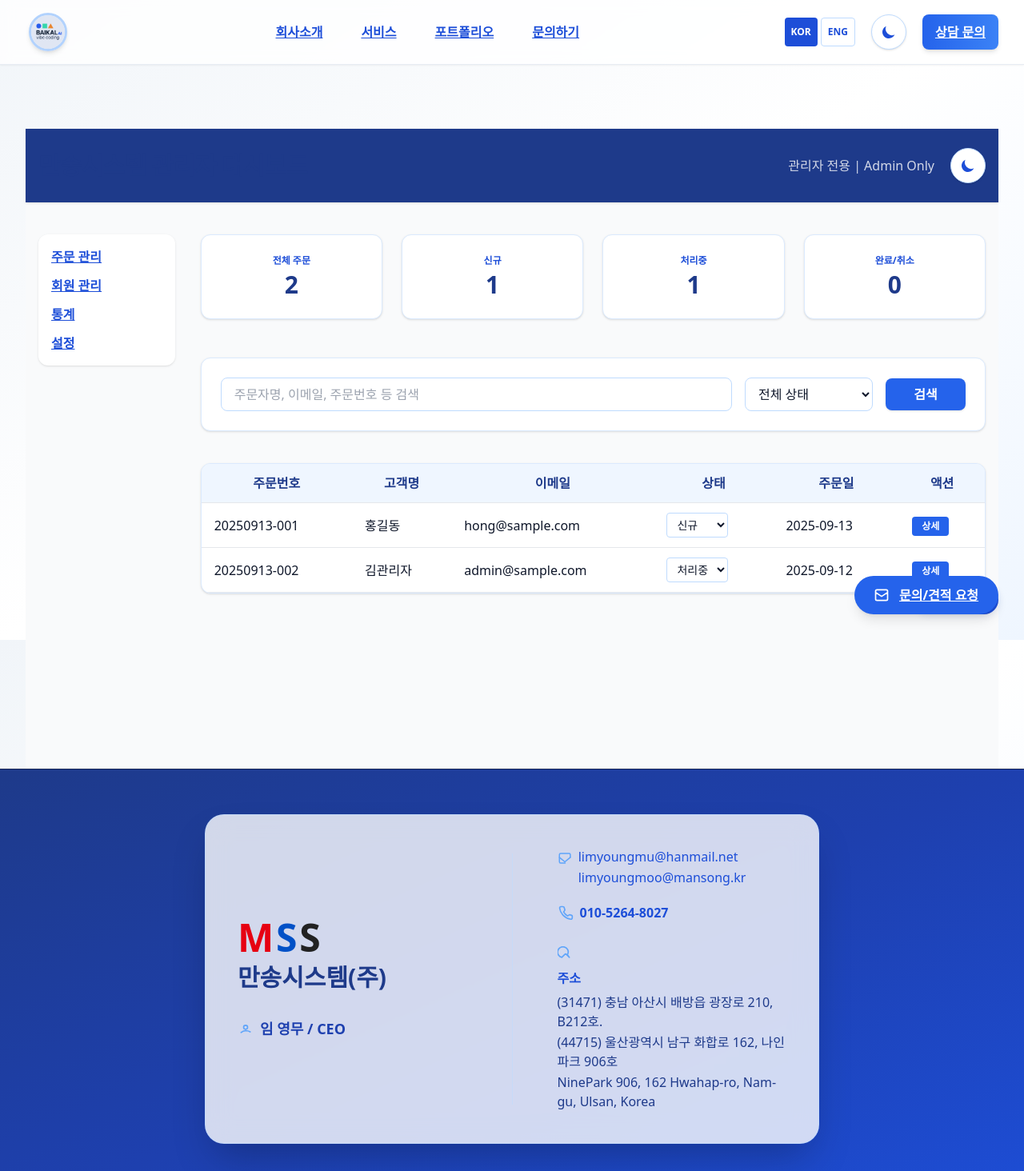
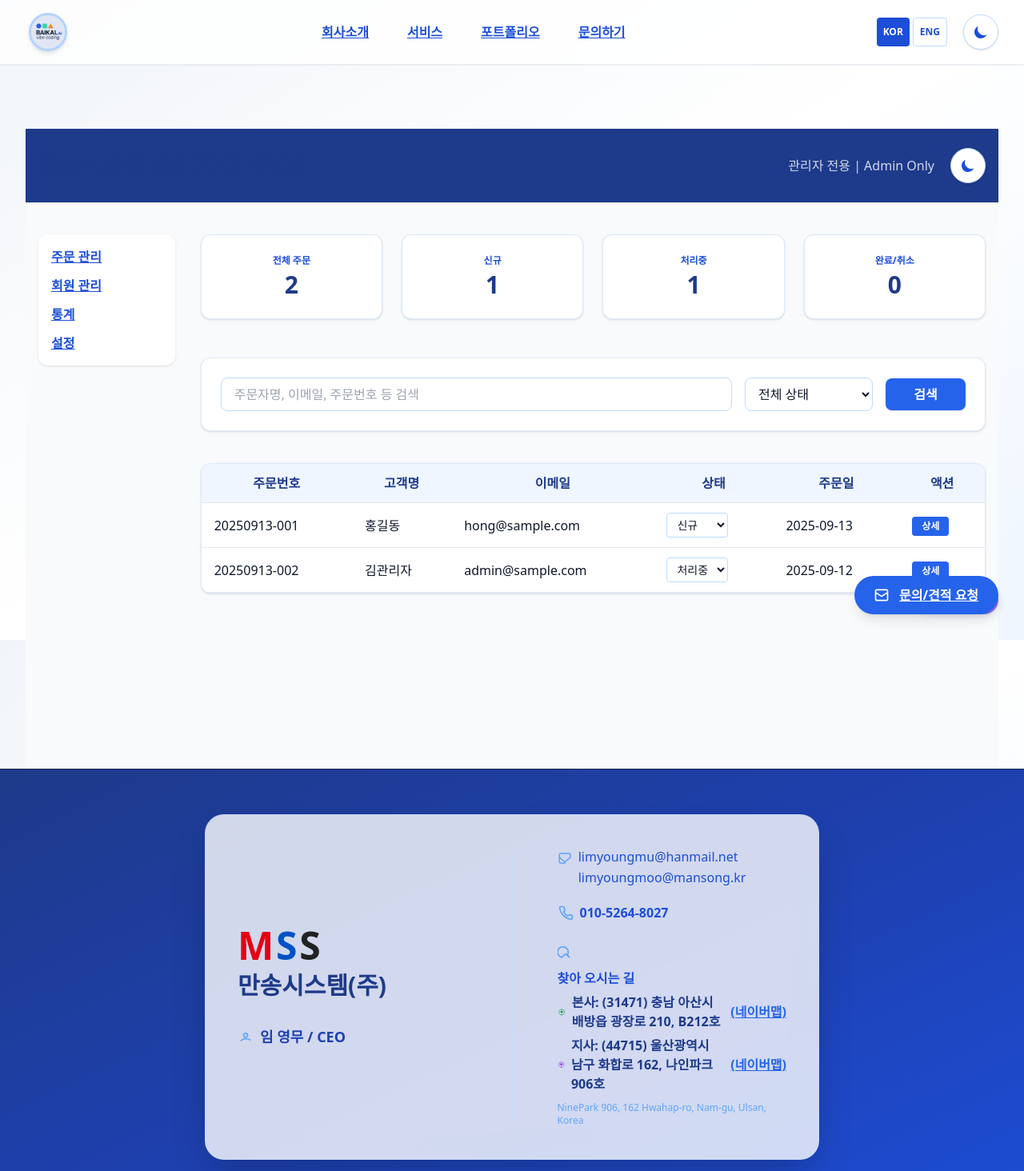
Before and after one commit to mxten777/mvp_project_02, a Next.js app: page /admin in a window 1280 px wide. Shown: the top 1464 px of the page at 80% size. Built offline with nearby package versions, Linux system fonts and the light colour scheme.

Commit message:
상세보기 버튼 그린-보라 그라데이션 및 UI 통일

```diff
--- a/src/app/page.tsx
+++ b/src/app/page.tsx
@@ -1,8 +1,9 @@
 "use client";
-import React from "react";
+import React, { useState } from "react";
 import SectionFadeIn from "@/components/ui/SectionFadeIn";
 import ParallaxHero from "@/components/ui/ParallaxHero";
 import Image from "next/image";
+import PortfolioModal from "@/components/ui/PortfolioModal";
 
 export default function Page() {
   // 언어 상태 설정
@@ -112,11 +113,24 @@ export default function Page() {
     },
   ];
 
+  // 포트폴리오 상세 모달 상태
+  const [modalOpen, setModalOpen] = useState(false);
+  const [modalData, setModalData] = useState<null | typeof portfolioList[0]>(null);
+
+  const handleOpenModal = (item: typeof portfolioList[0]) => {
+    setModalData(item);
+    setModalOpen(true);
+  };
+  const handleCloseModal = () => {
+    setModalOpen(false);
+    setModalData(null);
+  };
+
   return (
     <main className="min-h-screen bg-gray-50 flex flex-col relative">
       {/* Parallax Hero (PC) */}
       <ParallaxHero
-    title={<>산업의 내일을 설계하다<br />만송시스템</>}
+        title={<>산업의 내일을 설계하다<br />만송시스템</>}
         subtitle="스마트팩토리, IoT, B2B 소프트웨어의 혁신 파트너"
         height="520px"
       >
@@ -269,10 +283,15 @@ export default function Page() {
                 <div className="text-blue-700 font-bold text-lg mb-1">{item.label}</div>
                 <div className="text-gray-900 font-semibold text-xl mb-2 text-center">{item.name}</div>
                 <div className="text-gray-600 text-base mb-3 text-center whitespace-pre-line">{item.desc}</div>
-                <details className="w-full mt-2">
-                  <summary className="cursor-pointer text-blue-500 underline text-sm text-center">상세보기</summary>
-                  <div className="text-gray-500 text-sm mt-2 whitespace-pre-line">{item.detail}</div>
-                </details>
+                <button
+                  className="w-full mt-2 flex items-center justify-center px-4 py-2 bg-gradient-to-r from-green-400 via-teal-400 to-purple-500 text-white font-bold rounded-lg shadow hover:from-green-500 hover:to-purple-600 active:from-green-600 active:to-purple-700 transition text-sm min-h-[36px]"
+                  onClick={() => handleOpenModal(item)}
+                  type="button"
+                >
+                  상세보기
+                </button>
+  {/* 포트폴리오 상세 모달 */}
+  <PortfolioModal open={modalOpen} onClose={handleCloseModal} data={modalData} />
               </div>
             ))}
           </div>
--- a/src/components/layout/Footer.tsx
+++ b/src/components/layout/Footer.tsx
@@ -35,10 +35,18 @@ export default function Footer() {
           <div className="flex items-start gap-2 mt-2 flex-wrap">
             <svg className="w-5 h-5 text-blue-400 mt-0.5" fill="none" stroke="currentColor" strokeWidth="2" viewBox="0 0 24 24"><path strokeLinecap="round" strokeLinejoin="round" d="M17.657 16.657L13.414 12.414a2 2 0 00-2.828 0l-4.243 4.243A8 8 0 1116 8a7.963 7.963 0 01-1.343 4.657z" /></svg>
             <div className="flex flex-col text-blue-900 gap-0.5 whitespace-pre-line">
-              <span className="font-semibold text-blue-700 text-base mb-1">주소</span>
-              <span>(31471) 충남 아산시 배방읍 광장로 210, B212호.</span>
-              <span>(44715) 울산광역시 남구 화합로 162, 나인파크 906호</span>
-              <span>NinePark 906, 162 Hwahap-ro, Nam-gu, Ulsan, Korea</span>
+              <span className="font-semibold text-blue-700 text-base mb-1">찾아 오시는 길</span>
+              <div className="flex items-center gap-2 mb-1">
+                <span className="inline-flex items-center justify-center w-5 h-5 text-green-600"><svg xmlns="http://www.w3.org/2000/svg" fill="none" viewBox="0 0 24 24" strokeWidth="1.5" stroke="currentColor"><path strokeLinecap="round" strokeLinejoin="round" d="M12 21c-4.418 0-8-4.03-8-9a8 8 0 1116 0c0 4.97-3.582 9-8 9z" /><circle cx="12" cy="12" r="3" fill="currentColor" /></svg></span>
+                <span className="font-semibold text-blue-900">본사: (31471) 충남 아산시 배방읍 광장로 210, B212호</span>
+                <a href="https://map.naver.com/p/search/%EC%B6%A9%EB%82%A8%20%EC%95%84%EC%82%B0%EC%8B%9C%20%EB%B0%B0%EB%B0%A9%EC%9D%8D%20%EA%B4%91%EC%9E%A5%EB%A1%9C%20210%20B212%ED%98%B8" target="_blank" rel="noopener noreferrer" className="text-blue-600 hover:underline font-semibold ml-1 whitespace-nowrap">(네이버맵)</a>
+              </div>
+              <div className="flex items-center gap-2 mb-1">
+                <span className="inline-flex items-center justify-center w-5 h-5 text-purple-600"><svg xmlns="http://www.w3.org/2000/svg" fill="none" viewBox="0 0 24 24" strokeWidth="1.5" stroke="currentColor"><path strokeLinecap="round" strokeLinejoin="round" d="M12 21c-4.418 0-8-4.03-8-9a8 8 0 1116 0c0 4.97-3.582 9-8 9z" /><circle cx="12" cy="12" r="3" fill="currentColor" /></svg></span>
+                <span className="font-semibold text-blue-900">지사: (44715) 울산광역시 남구 화합로 162, 나인파크 906호</span>
+                <a href="https://map.naver.com/p/search/%EC%9A%B8%EC%82%B0%EA%B4%91%EC%97%AD%EC%8B%9C%20%EB%82%A8%EA%B5%AC%20%ED%99%94%ED%95%A9%EB%A1%9C%20162%20%EB%82%98%EC%9D%B8%ED%8C%8C%ED%81%AC%20906%ED%98%B8" target="_blank" rel="noopener noreferrer" className="text-blue-600 hover:underline font-semibold ml-1 whitespace-nowrap">(네이버맵)</a>
+              </div>
+              <span className="text-xs text-blue-400 mt-1">NinePark 906, 162 Hwahap-ro, Nam-gu, Ulsan, Korea</span>
             </div>
           </div>
         </div>
--- a/src/components/layout/Header.tsx
+++ b/src/components/layout/Header.tsx
@@ -85,14 +85,7 @@ export default function Header() {
         <div className="flex items-center gap-3">
           <LangToggle lang={lang} setLang={setLang} />
           <DarkModeToggle />
-          <Link
-            href="#contact"
-            className="ml-2 px-4 py-2.5 rounded-lg bg-gradient-to-r from-blue-600 to-blue-500 text-white font-semibold
-              shadow-md hover:shadow-lg hover:from-blue-700 hover:to-blue-600
-              active:shadow-inner transition-all hidden sm:inline-block min-w-[90px] text-center"
-          >
-            상담 문의
-          </Link>
+
 
           {/* 모바일 메뉴 버튼 */}
           <button
--- a/src/components/ui/FloatingCTA.tsx
+++ b/src/components/ui/FloatingCTA.tsx
@@ -6,7 +6,7 @@ export default function FloatingCTA() {
     <div className="fixed bottom-4 right-4 z-50 flex flex-row items-center sm:bottom-8 sm:right-8">
       <a
         href="#contact"
-        className="flex items-center gap-1 px-3 py-1.5 bg-blue-700 text-white font-bold rounded-full shadow-md hover:bg-blue-800 dark:bg-blue-900 dark:hover:bg-blue-800 transition text-xs sm:text-sm min-w-[80px] min-h-[36px]"
+  className="flex items-center gap-1 px-3 py-1.5 bg-gradient-to-r from-green-400 via-teal-400 to-purple-500 text-white font-bold rounded-full shadow-md hover:from-green-500 hover:to-purple-600 hover:text-white focus:text-white active:text-white transition text-xs sm:text-sm min-w-[80px] min-h-[36px] ring-2 ring-white"
         style={{ boxShadow: "0 2px 8px 0 rgba(30,64,175,0.10)" }}
         aria-label="문의/견적 요청"
       >
--- a/src/components/ui/PortfolioModal.tsx
+++ b/src/components/ui/PortfolioModal.tsx
@@ -19,7 +19,7 @@ export default function PortfolioModal({ open, onClose, data }: PortfolioModalPr
   if (!open || !data) return null;
   return (
     <div className="fixed inset-0 z-[999] flex items-center justify-center bg-black/40 backdrop-blur-sm">
-      <div className="bg-white dark:bg-slate-900 rounded-2xl shadow-2xl max-w-md w-full p-8 relative animate-fade-in">
+      <div className="bg-white dark:bg-slate-900 rounded-2xl shadow-2xl max-w-lg w-full p-8 relative animate-fade-in">
         <button onClick={onClose} className="absolute top-4 right-4 text-gray-400 hover:text-blue-700 dark:hover:text-blue-300 text-2xl">&times;</button>
         <div className="flex flex-col items-center">
           <div className="bg-blue-50 rounded-full p-4 mb-4">
@@ -27,8 +27,22 @@ export default function PortfolioModal({ open, onClose, data }: PortfolioModalPr
           </div>
           <span className="inline-block text-xs font-bold text-blue-600 bg-blue-50 rounded px-3 py-1 mb-2 tracking-widest">{data.label}</span>
           <h3 className="text-2xl font-bold mb-2 text-blue-800 dark:text-blue-100">{data.name}</h3>
-          <p className="text-gray-700 dark:text-gray-200 text-base mb-4">{data.desc}</p>
-          <div className="text-sm text-gray-500 dark:text-gray-300 whitespace-pre-line text-center">{data.detail}</div>
+          <p className="text-gray-700 dark:text-gray-200 text-base mb-4 text-center">{data.desc}</p>
+          <div className="w-full border-t border-blue-100 my-4"></div>
+          <div className="w-full flex flex-col gap-3">
+            <div>
+              <div className="font-bold text-blue-700 mb-1 text-left">주요 기능</div>
+              <ul className="list-disc list-inside text-gray-700 dark:text-gray-200 text-sm pl-2">
+                {data.detail.split('\n').map((line, idx) => (
+                  <li key={idx}>{line}</li>
+                ))}
+              </ul>
+            </div>
+            <div>
+              <div className="font-bold text-blue-700 mb-1 text-left">기술스택</div>
+              <div className="text-gray-600 dark:text-gray-300 text-sm pl-2">React, Next.js, TypeScript, Firebase, Tailwind CSS 등</div>
+            </div>
+          </div>
         </div>
       </div>
     </div>
```
